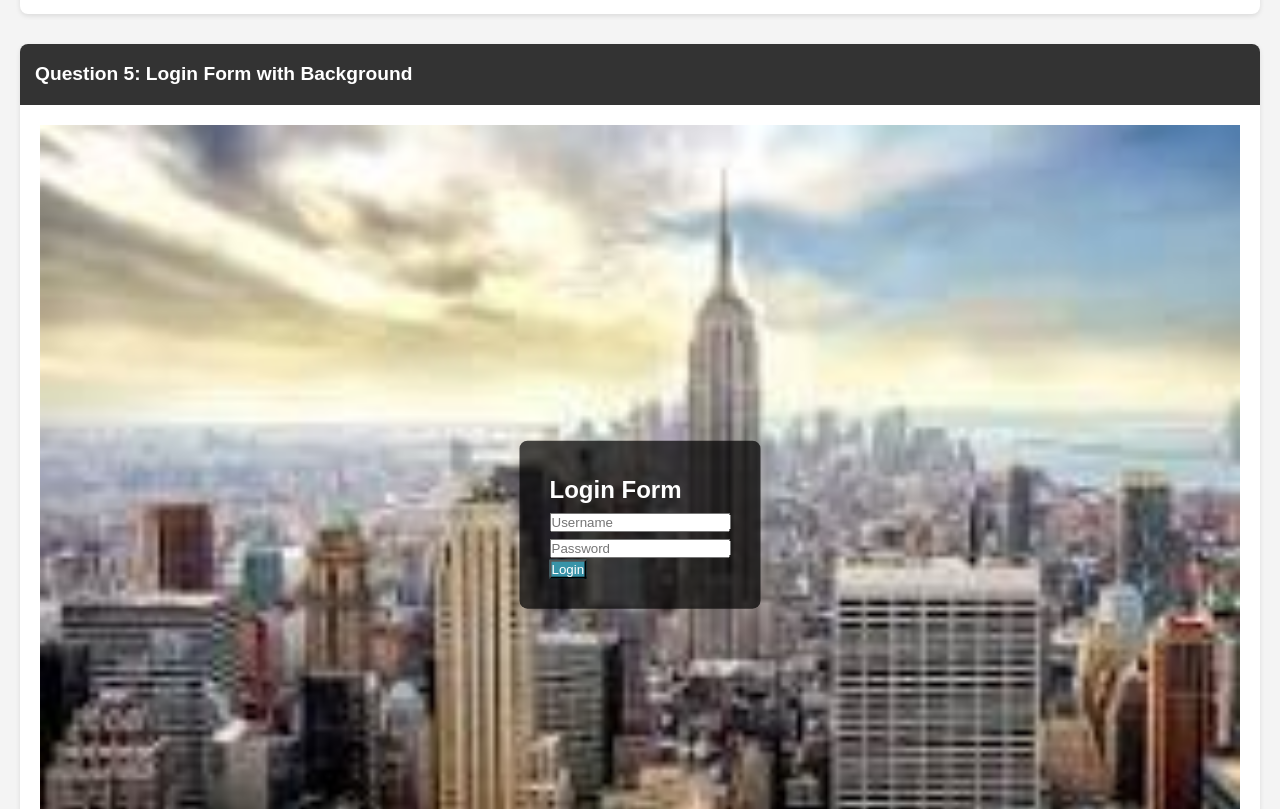
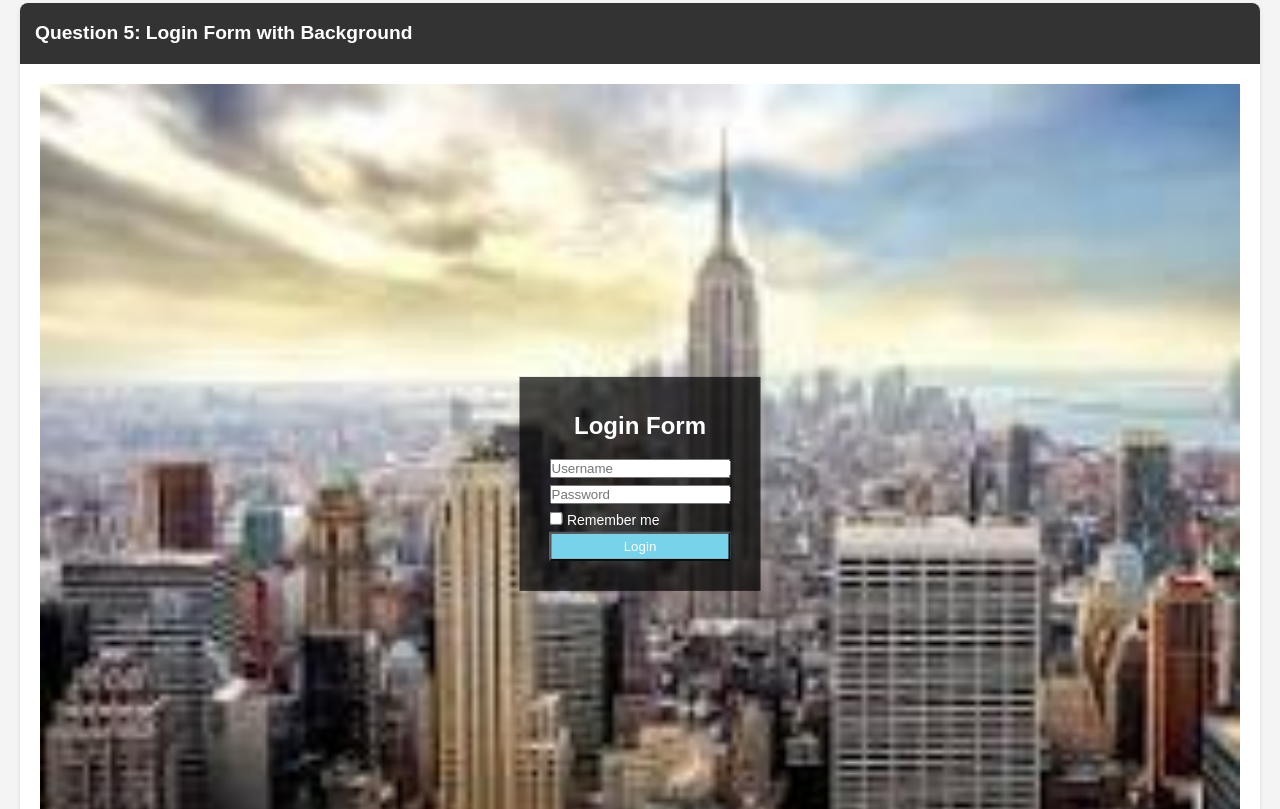
Before and after one commit to divyamvijayvargia/WebDev-lab1, a plain HTML site: page index.html in a window 1280 px wide. Shown: the part 2711-3520 px from the top of the page. Drawn offline with Linux system fonts and the light colour scheme.

Commit message:
second commit

```diff
--- a/index.html
+++ b/index.html
@@ -152,16 +152,15 @@
                     <input type="number" name="age">
                 </div>
                 <br>
-                <div class="form-row">
+                <div>
                     <label>Gender:</label>
                     <select name="gender">
                         <option value="male">Male</option>
                         <option value="female">Female</option>
                     </select>
-                </div>
-                <div>
+
                     <label>Email Address:</label>
-                    <input type="email" name="email">
+                    <input type="email" name="email" required placeholder="Enter your email address">
                 </div>
                 <br>
                 <div class="form-row">
@@ -259,10 +258,14 @@
             <div class="login-container">
                 <form class="login-form">
                     <h2>Login Form</h2>
-                    <input type="text" placeholder="Username" required>
+                    <input class="ff" type="text" placeholder="Username" required>
                     <br>
-                    <input type="password" placeholder="Password" required>
+                    <input class="ff" type="password" placeholder="Password" required>
                     <br>
+                    <div class="remember-me">
+                        <input type="checkbox" id="remember-me" />
+                        <label for="remember-me">Remember me</label>
+                    </div>
                     <button type="submit" class="blue">Login</button>
                 </form>
             </div>
@@ -336,7 +339,8 @@
 
     <!-- Question 7 -->
     <section class="main-section">
-        <h2 class="section-heading">Question 7: Animated Object // Will only work when it is scrolled for the 1st time or refresh and then scroll back again
+        <h2 class="section-heading">Question 7: Animated Object // Will only work when it is scrolled for the 1st time
+            or refresh and then scroll back again
         </h2>
         <div class="section-content">
             <div class="animated-object"></div>
--- a/style.css
+++ b/style.css
@@ -211,13 +211,34 @@ img {
     transform: translate(-50%, -50%);
     background-color: rgba(0, 0, 0, 0.7);
     padding: 30px;
-    border-radius: 8px;
+    /* border-radius: 8px; */
+    color: white;
+}
+
+.login-form h2 {
+    text-align: center;
+    margin-bottom: 10px;
+}
+
+.ff input {
+    width: 100%;
+    padding: 2px;
+    margin-bottom: 10px;
+}
+
+.login-form button {
+    width: 100%;
+    padding: 5px;
+}
+
+.remember-me label {
+    font-size: 14px;
     color: white;
 }
 
 .blue {
     color: white;
-    background-color: rgb(56, 147, 168);
+    background-color: rgb(118, 211, 233);
     display: flex;
     text-align: center;
     justify-content: center;
```
